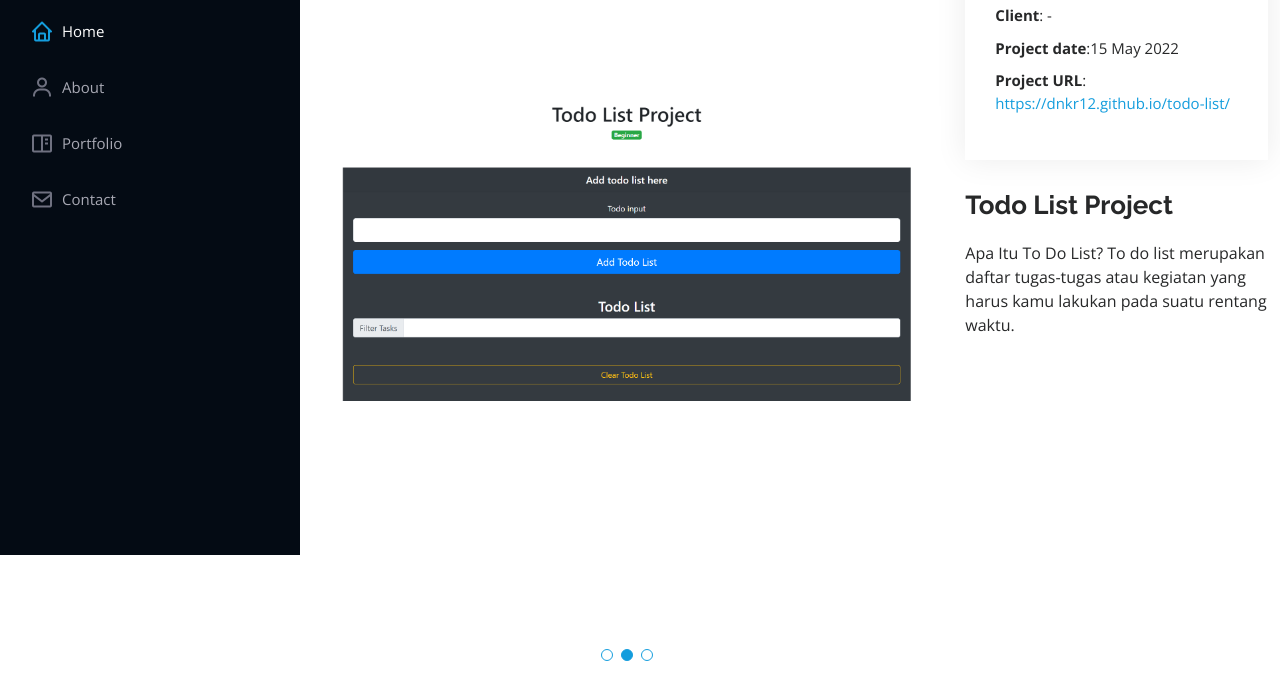
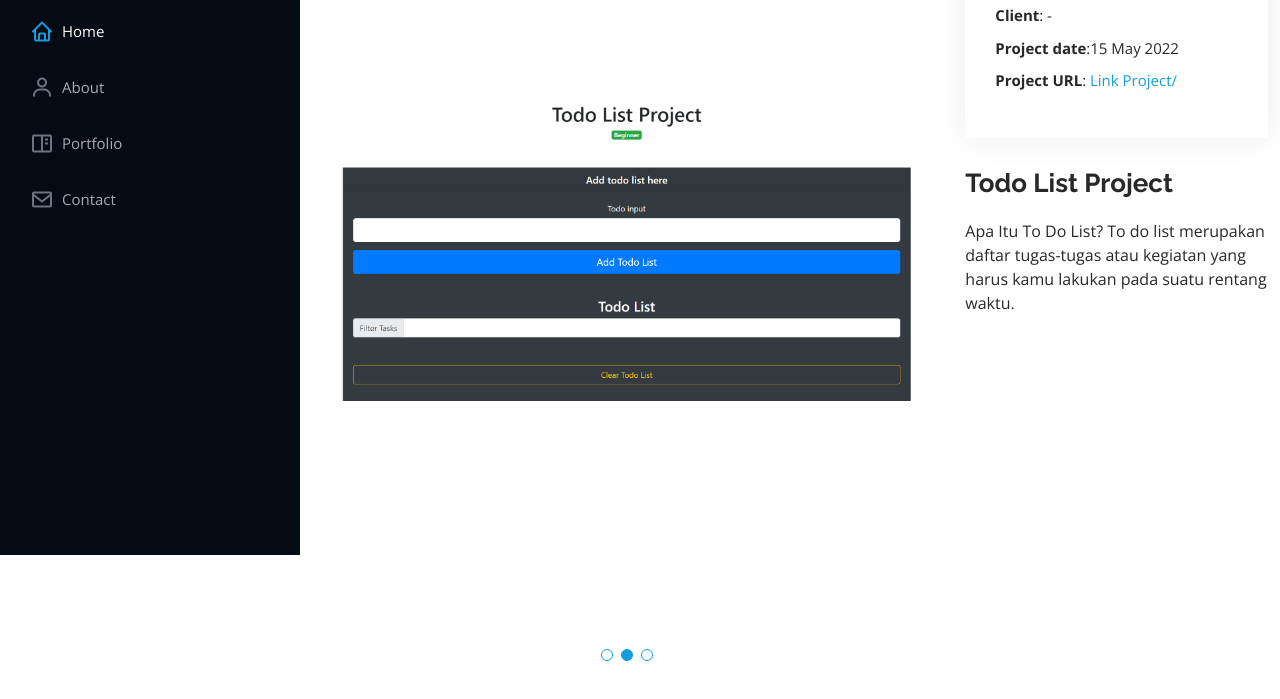
Before and after one commit to ramadhan-danker/MyPortfolio, a plain HTML site: page portfolio-details-1.html in a window 1280 px wide. Shown: the part 245-944 px from the top of the page. Drawn offline with nearby package versions, Linux system fonts and the light colour scheme.

Commit message:
Update portfolio-details-1.html

```diff
--- a/portfolio-details-1.html
+++ b/portfolio-details-1.html
@@ -119,7 +119,7 @@
                 <li><strong>Name project</strong>:Todo list </li>
                 <li><strong>Client</strong>: -</li>
                 <li><strong>Project date</strong>:15 May 2022</li>
-                <li><strong>Project URL</strong>: <a href="https://dnkr12.github.io/todo-list/">https://dnkr12.github.io/todo-list/</a></li>
+                <li><strong>Project URL</strong>: <a href="https://ramadhan-danker.github.io/todo-list/">Link Project/</a></li>
               </ul>
             </div>
             <div class="portfolio-description">
```
